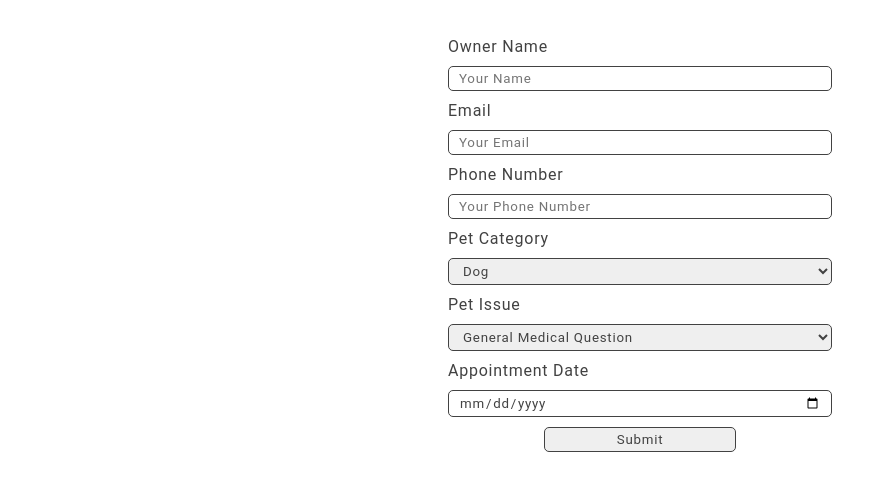
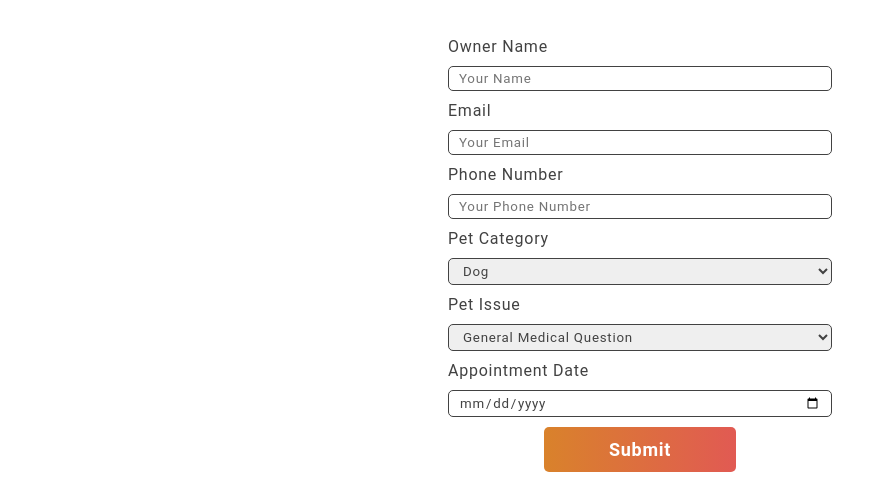
Before and after one commit to SumitUjjwal/veterinary-appointment-booking-system, a plain HTML site: page frontend/html/doctorAppointment.html in a window 1280 px wide. Shown: the part 324-816 px from the top of the page, without its empty margins (0-886 px from the left). Drawn offline with Linux system fonts and the light colour scheme.

```diff
--- a/frontend/styles/doctorAppointment.css
+++ b/frontend/styles/doctorAppointment.css
@@ -6,6 +6,7 @@
   justify-content: center;
   /* align-items: center; */
   margin: auto;
+  margin-bottom: 20px;
 }
 #heading {
   text-align: center;
@@ -14,6 +15,23 @@
 #submit_button {
   width: 50%;
   margin: auto;
+  padding: 12px 20px;
+  font-size: 18px;
+  font-weight: 600;
+  color: white;
+  border: none;
+  background: linear-gradient(90deg ,#d9822b, #e15a53);
+  cursor: pointer;
+  height: 100%;
+}
+
+
+
+#submit_button:hover {
+  background: linear-gradient(90deg, #e15a53, #d9822b);
+}
+#submit_button:active {
+  box-shadow: rgba(0, 0, 0, 0.25) 0px 54px 55px, rgba(0, 0, 0, 0.12) 0px -12px 30px, rgba(0, 0, 0, 0.12) 0px 4px 6px, rgba(0, 0, 0, 0.17) 0px 12px 13px, rgba(0, 0, 0, 0.09) 0px -3px 5px;
 }
 input,
 select {
```
